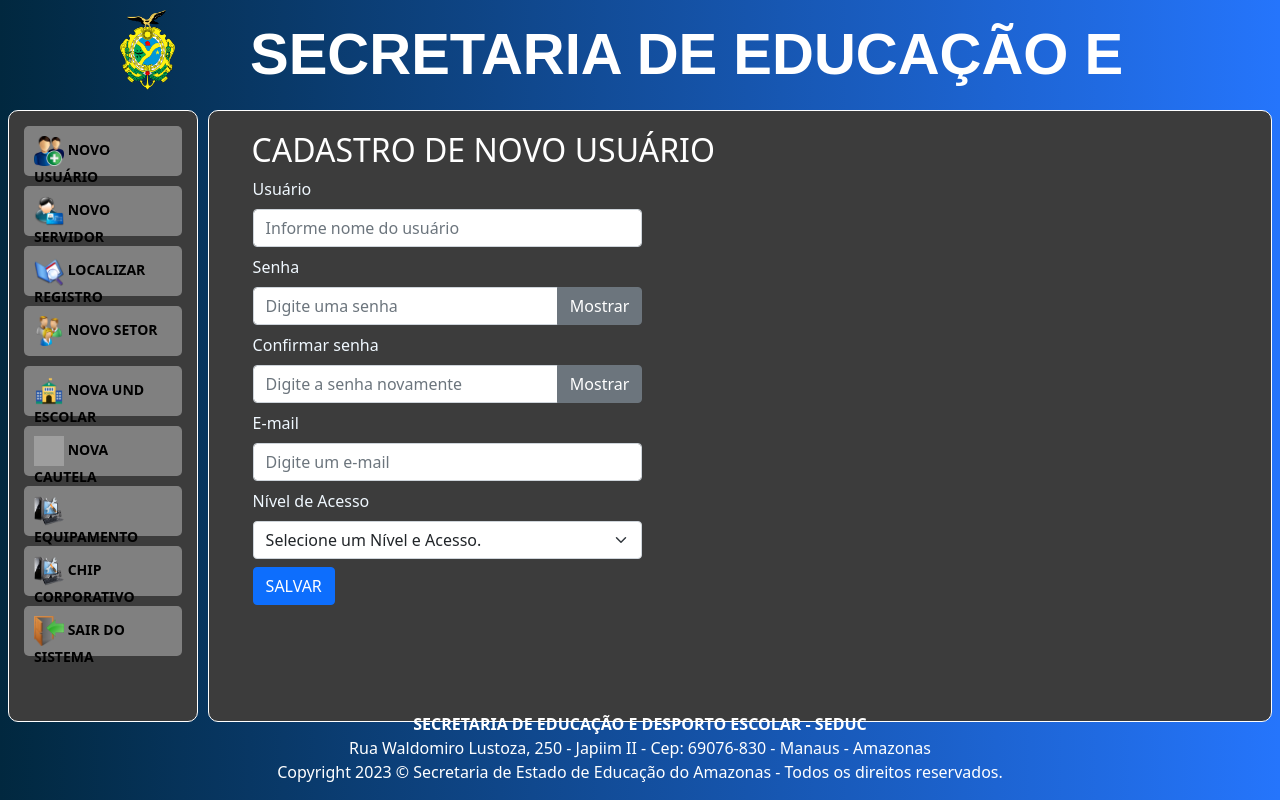
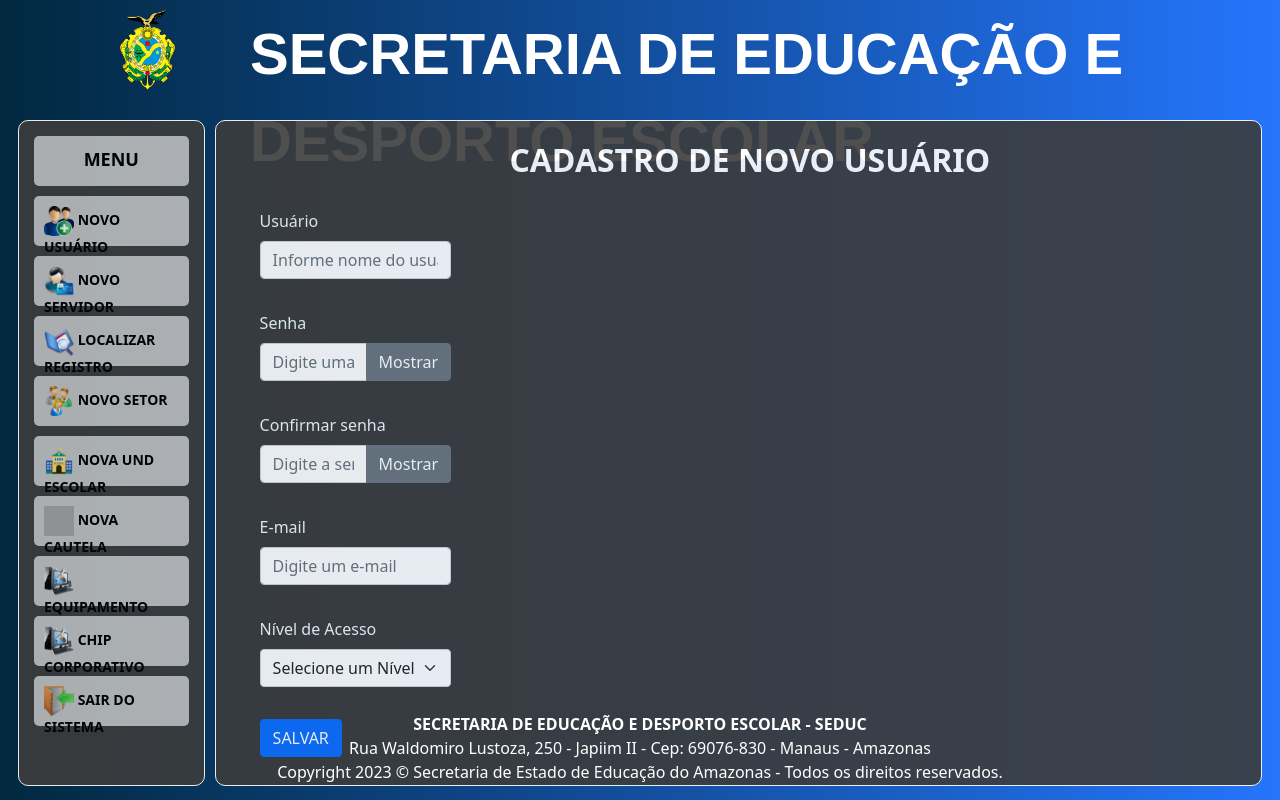
Before and after one commit to Anatalimar/laboratorio, a PHP site: page /paginas/principal.php?pagina=1 in a window 1280 px wide. Run offline with PHP 8.4, Linux system fonts and the light colour scheme; grey boxes are pictures that could not be loaded.

Commit message:
atualizacao de paginas
modificação na estrutura da pagina princial.

```diff
--- a/paginas/custom.css
+++ b/paginas/custom.css
@@ -80,14 +80,17 @@
     background-color: none;
 
 }
+
 #painel{
-    padding: 10px;
-    height: 79vh;
+    padding: 20px;
+    height: 80vh;
 }
+
 #painel1{
     padding: 5px;
     border-radius: 10px;
     background-color: #3c3c3c;
+    opacity:90%;
     border: solid 1px #ffffff;
     height: auto;
     width: 15%;
@@ -96,19 +99,29 @@
     padding: 20px;
     border-radius: 10px;
     background-color: #3c3c3c;
+    opacity:90%;
     scroll-snap-align: start;
     height: auto;
     border: solid 1px #ffffff;
     margin-left: 10px;
 
 }
+
+.area_p2{
+    background-color:red;
+    display: flex;
+    flex-direction: row;
+    justify-content: center;
+    align-items: center;
+}
+
 #area{
    /* background-color: #ffffff; */
     border-radius: 10px;
 }
 #item-menu{
     height: 50px;
-    background-color: gray;
+    background-color: #bdbdbd;
     padding: 10px;
     margin: 10px;
     font-weight: bold;
@@ -120,14 +133,49 @@
 }
 
 .Cabecalho {
-    color: white;
+    color: #bdbdbd;
+    font-family:'Franklin Gothic Medium', 'Arial Narrow', Arial, sans-serif;
+    text-align: center;
 }
 
-.mb-2 {
+/* Configuração das páginas incluidas no painel 2 */
+
+.display-titulo{
+    width: 50%;
+}
+
+.ct-1 {
     margin-bottom: 2rem;
     margin-right: 10rem;
+    width: 20%;
 }
 
 .form-label{
   color: aliceblue;
 }
+
+.ct-2 {
+    margin-bottom: 2rem;
+    margin-right: 10rem;
+}
+
+.ct-3 {
+    margin-bottom: 2rem;
+    margin-right: 10rem;
+}
+
+.lb-titulo{
+  color: white;
+  margin-left: 23px;
+  text-align: center;
+  margin-bottom: 30px;
+  font-weight: bold;
+}
+
+.form-label {
+  color: aliceblue;
+}
+
+.error {
+  color: red;
+}
--- a/paginas/novo_usuario.html
+++ b/paginas/novo_usuario.html
@@ -6,34 +6,14 @@
     <meta name="viewport" content="width=device-width, initial-scale=1.0" />
     <title>Novo Usuário</title>
 
-    <style>
-      .Cabecalho {
-        color: white;
-        margin-left: 23px;
-      }
-
-      .mb-2 {
-        margin-bottom: 2rem;
-        margin-right: 10rem;
-        width: 40%;
-      }
-
-      .form-label {
-        color: aliceblue;
-      }
-
-      .error {
-        color: red;
-      }
-    </style>
   </head>
   <body>
     <header>
-      <div><h2 class="Cabecalho">CADASTRO DE NOVO USUÁRIO</h2></div>
+      <div><h2 class="lb-titulo">CADASTRO DE NOVO USUÁRIO</h2></div>
     </header>
     <div class="container-fluid">
       <form id="form-cadastro" action="validacao.php">
-        <div class="mb-2">
+        <div class="ct-1">
           <label for="usuario" class="form-label">Usuário</label>
           <input type="hidden" name="opcao" value="1" required />
           <input
@@ -45,7 +25,7 @@
             required
           />
         </div>
-        <div class="mb-2">
+        <div class="ct-1">
           <label for="senha" class="form-label">Senha</label>
           <div class="input-group">
             <input
@@ -60,7 +40,7 @@
             <button type="button" class="btn btn-secondary" onclick="togglePasswordVisibility('senha')">Mostrar</button>
           </div>
         </div>
-        <div class="mb-2">
+        <div class="ct-1">
           <label for="confirmar_senha" class="form-label">Confirmar senha</label>
           <div class="input-group">
             <input
@@ -76,7 +56,7 @@
           </div>
           <div id="erro-senha" class="error"></div>
         </div>
-        <div class="mb-2">
+        <div class="ct-1">
           <label for="email" class="form-label">E-mail</label>
           <input
             type="email"
@@ -87,7 +67,7 @@
             required
           />
         </div>
-        <div class="mb-2">
+        <div class="ct-1">
           <label for="select-example" class="form-label">Nível de Acesso</label>
           <select
             class="form-select"
--- a/paginas/principal.php
+++ b/paginas/principal.php
@@ -46,6 +46,9 @@
     <div class="conteiner-fluid" id="area-meio">
         <div class="row" id="painel">
                 <div class="col-2 justify-content-center" id="painel1">
+                    <div class="col" id="item-menu" style="font-size: 18px;">
+                        <a href="principal.php?pagina=1"><center>MENU</center></a>
+                    </div>
                     <div class="col" id="item-menu">
                         <img src="../imagens/novo_usuario.png" width="30" height="30">
                         <a href="principal.php?pagina=1">NOVO USUÁRIO</a>
@@ -97,9 +100,8 @@
                             case '8': include_once('novo_chip.html'); break;
                             case '9': header('Location: index.php'); break;
                             default: include_once('tela_padrao.html'); break;
-                    }
+                        }
                     ?>
-
                 </div>
             </div>
         </div>
```
Also changed, not shown: paginas/novo_servidor.php (+32 -48 lines), paginas/tela_padrao.html (+1 -14 lines).
